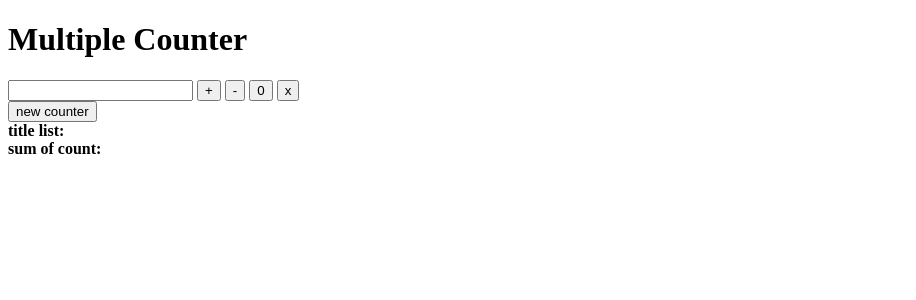
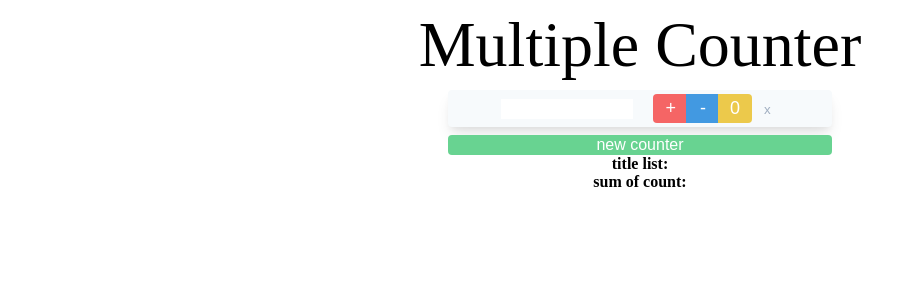
Before and after one commit to neginasu/MultipleCounter, a SvelteKit app: page / in a window 1280 px wide. Shown: the top 300 px of the page, without its empty margins (0-916 px from the left). Built offline with nearby package versions, Linux system fonts and the light colour scheme.

Commit message:
feat: Styleの追加

```diff
--- a/src/routes/+page.svelte
+++ b/src/routes/+page.svelte
@@ -19,3 +19,117 @@
     </div>
   </div>
 </div>
+
+<style>
+
+  div {
+    text-align: center;
+  }
+
+  h1 {
+    font-size: 4rem;
+    font-weight: 500;
+    margin: 0;
+  }
+
+  .counter {
+    background-color: #f7fafc;
+    box-shadow: 0 10px 15px -3px rgba(0,0,0,.1), 0 4px 6px -2px rgba(0,0,0,.05);
+    max-width: 24rem;
+    margin-bottom: 0.5rem;
+    margin: 0.5rem auto;
+    align-items: center;
+    border-radius: 0.25rem;
+  }
+
+  input {
+    width: 8rem;
+    --text-opacity: 1;
+    color: #718096;
+    border: none;
+    font-size: 100%;
+    margin: 0 1rem 0 0;
+    font-family: inherit;
+  }
+
+  span {
+    padding-right: 1rem;
+    padding-left: 1rem;
+    font-size: 1.125rem;
+    font-weight: 700;
+  }
+
+  .increment {
+    background-color: #f56565;
+    --text-opacity: 1;
+    color: rgba(255,255,255,var(--text-opacity));
+    padding-top: 0.25rem;
+    padding-bottom: 0.25rem;
+    padding-left: 0.75rem;
+    padding-right: 0.75rem;
+    margin-top: 0.25rem;
+    margin-bottom: 0.25rem;
+    margin-right: -0.35rem;
+    font-size: 1.125rem;
+    border-top-left-radius: 0.25rem;
+    border-bottom-left-radius: 0.25rem;
+    cursor: pointer;
+    border: none;
+  }
+
+  .decrement {
+    background-color: #4299e1;
+    --text-opacity: 1;
+    color: rgba(255,255,255,var(--text-opacity));
+    padding-top: 0.25rem;
+    padding-bottom: 0.25rem;
+    padding-left: 0.85rem;
+    padding-right: 0.85rem;
+    margin-top: 0.25rem;
+    margin-bottom: 0.25rem;
+    margin-right: -0.35rem;
+    font-size: 1.125rem;
+    cursor: pointer;
+    border: none;
+  }
+
+  .reset {
+    background-color: #ecc94b;
+    --text-opacity: 1;
+    color: rgba(255,255,255,var(--text-opacity));
+    padding-top: 0.25rem;
+    padding-bottom: 0.25rem;
+    padding-left: 0.75rem;
+    padding-right: 0.75rem;
+    margin-top: 0.25rem;
+    margin-bottom: 0.25rem;
+    font-size: 1.125rem;
+    border-top-right-radius: 0.25rem;
+    border-bottom-right-radius: 0.25rem;
+    cursor: pointer;
+    border: none;
+  }
+
+  .remove {
+    --text-opacity: 1;
+    color: #a0aec0;
+    border: none;
+    cursor: pointer;
+    background-color: #f7fafc;
+    padding-left: 0.5rem;
+    padding-right: 0.5rem;
+  }
+
+  .newCounter {
+    --text-opacity: 1;
+    color: #fff;
+    text-align: center;
+    --bg-opacity: 1;
+    background-color: #68d391;
+    width: 24rem;
+    border-radius: 0.25rem;
+    border: none;
+    font-size: 1rem;
+  }
+
+</style>
```
